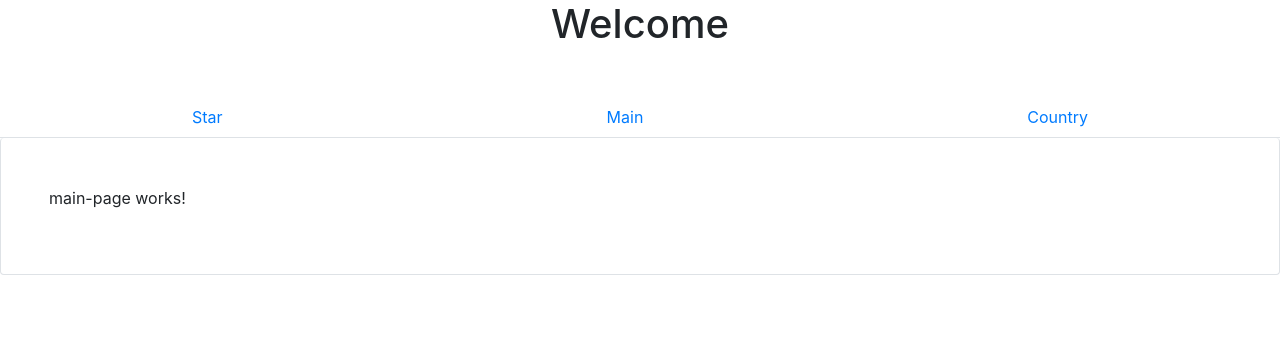
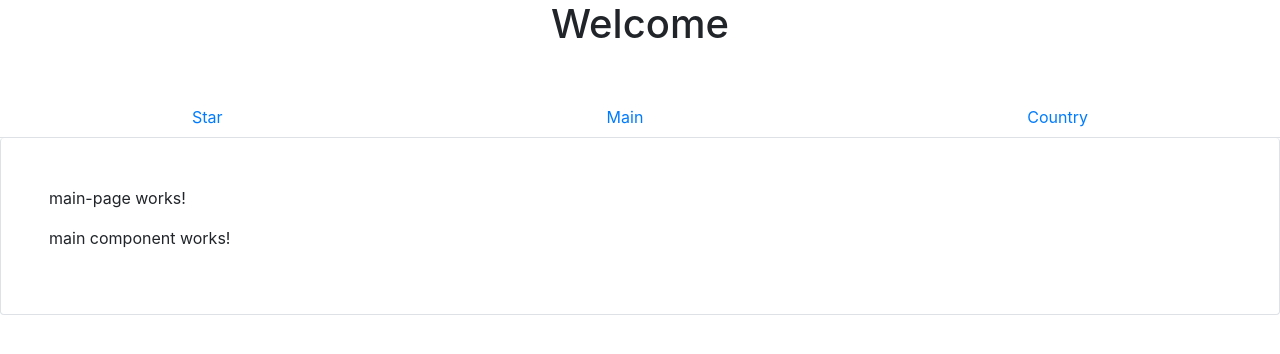
Before and after one commit to Java364/movieUniverseClient, an Angular app: page /main in a window 1280 px wide. Shown: the top 354 px of the page. Built offline with nearby package versions, Linux system fonts and the light colour scheme.

Commit message:
main component

```diff
--- a/src/app/components/main/main.component.html
+++ b/src/app/components/main/main.component.html
@@ -1,3 +1,3 @@
 <p>
-  main works!
+  main component works!
 </p>
--- a/src/app/page/user/main/main-page/main-page.component.html
+++ b/src/app/page/user/main/main-page/main-page.component.html
@@ -1,3 +1,4 @@
 <p>
   main-page works!
 </p>
+<app-main></app-main>
--- a/src/app/page/user/user.module.ts
+++ b/src/app/page/user/user.module.ts
@@ -3,6 +3,7 @@ import { CommonModule } from '@angular/common';
 import { MainPageComponent } from './main/main-page/main-page.component';
 import { RouterModule, Routes } from '@angular/router';
 import { BrowserModule } from '@angular/platform-browser';
+import { ComponentsModule } from 'src/app/components/components.module';
 
 const appRoutes: Routes = [
   { path: 'main', component: MainPageComponent }
@@ -16,7 +17,8 @@ const appRoutes: Routes = [
       { enableTracing: true }
     ),
     BrowserModule,
-    CommonModule
+    CommonModule,
+    ComponentsModule
   ],
   exports: [
     MainPageComponent,
```
Also changed, not shown: src/app/components/components.module.ts (+6 -4 lines), src/app/components/main/main.module.ts (+12 -2 lines).
